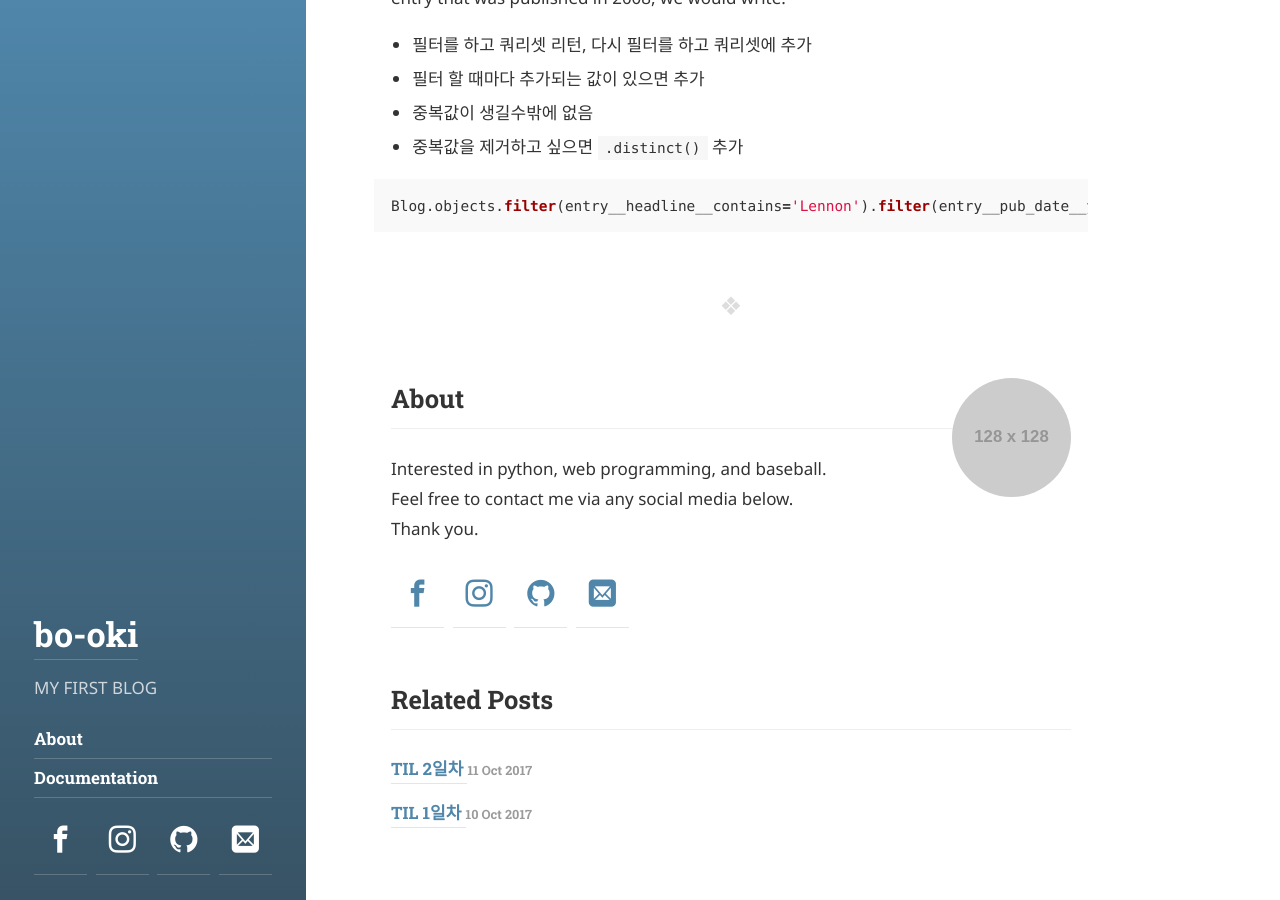
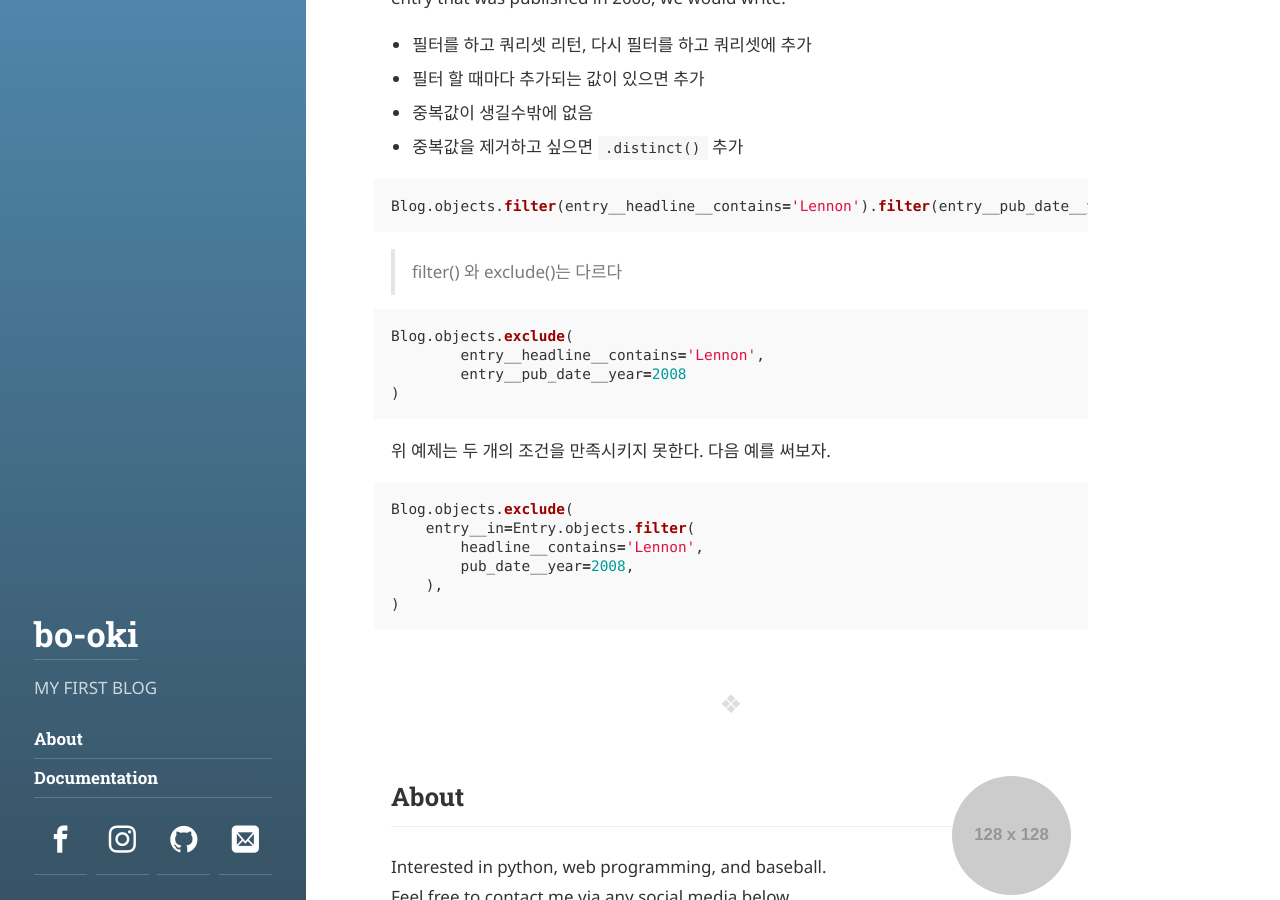
Before and after one commit to bookpark/bookpark.github.io, a Jekyll site: the page built from _posts/2017-10-12-til-003.md, in a window 1280 px wide and 900 px high, scrolled down 4869 px. Built offline with Jekyll 4.4.1, drawn with Linux system fonts in a browser that asks for light colours; some web fonts are replaced.

Commit message:
노트 수정

````diff
--- a/_posts/2017-10-12-til-003.md
+++ b/_posts/2017-10-12-til-003.md
@@ -23,10 +23,10 @@ categories: TIL
 * `field_name = None`을 통해 제거할수도 있음
 
 * **_django documentation중 읽어야 할 reference_**
-	* Model field reference
-	* Field attribute reference
-	* QuerySet API reference
-	* Lookup API reference
+  * Model field reference
+  * Field attribute reference
+  * QuerySet API reference
+  * Lookup API reference
 
 ## Making queries
 
@@ -91,10 +91,10 @@ AttributeError: "Manager isn't accessible via Blog instances."
 To create such a subset, you refine the initial QuerySet, adding filter conditions. The two most common ways to refine a QuerySet are:
 
 * filter(\*\*kwargs)
-	* Returns a new QuerySet containing objects that match the given lookup parameters.
+  * Returns a new QuerySet containing objects that match the given lookup parameters.
 
 * exclude(**kwargs)
-	* Returns a new QuerySet containing objects that do not match the given lookup parameters.
+  * Returns a new QuerySet containing objects that do not match the given lookup parameters.
 
 ### Retrieving specific objects with filters
 
@@ -190,3 +190,23 @@ To select all blogs that contain an entry with “Lennon” in the headline as w
 ```python
 Blog.objects.filter(entry__headline__contains='Lennon').filter(entry__pub_date__year=2008)
 ```
+
+> filter() 와 exclude()는 다르다
+
+```python
+Blog.objects.exclude(
+	entry__headline__contains='Lennon',
+	entry__pub_date__year=2008
+)
+```
+
+위 예제는 두 개의 조건을 만족시키지 못한다. 다음 예를 써보자.
+
+```python
+Blog.objects.exclude(
+    entry__in=Entry.objects.filter(
+        headline__contains='Lennon',
+        pub_date__year=2008,
+    ),
+)
+```
````
Also changed, not shown: _posts/2017-10-13-til-004.md (added, +147 -0 lines).
